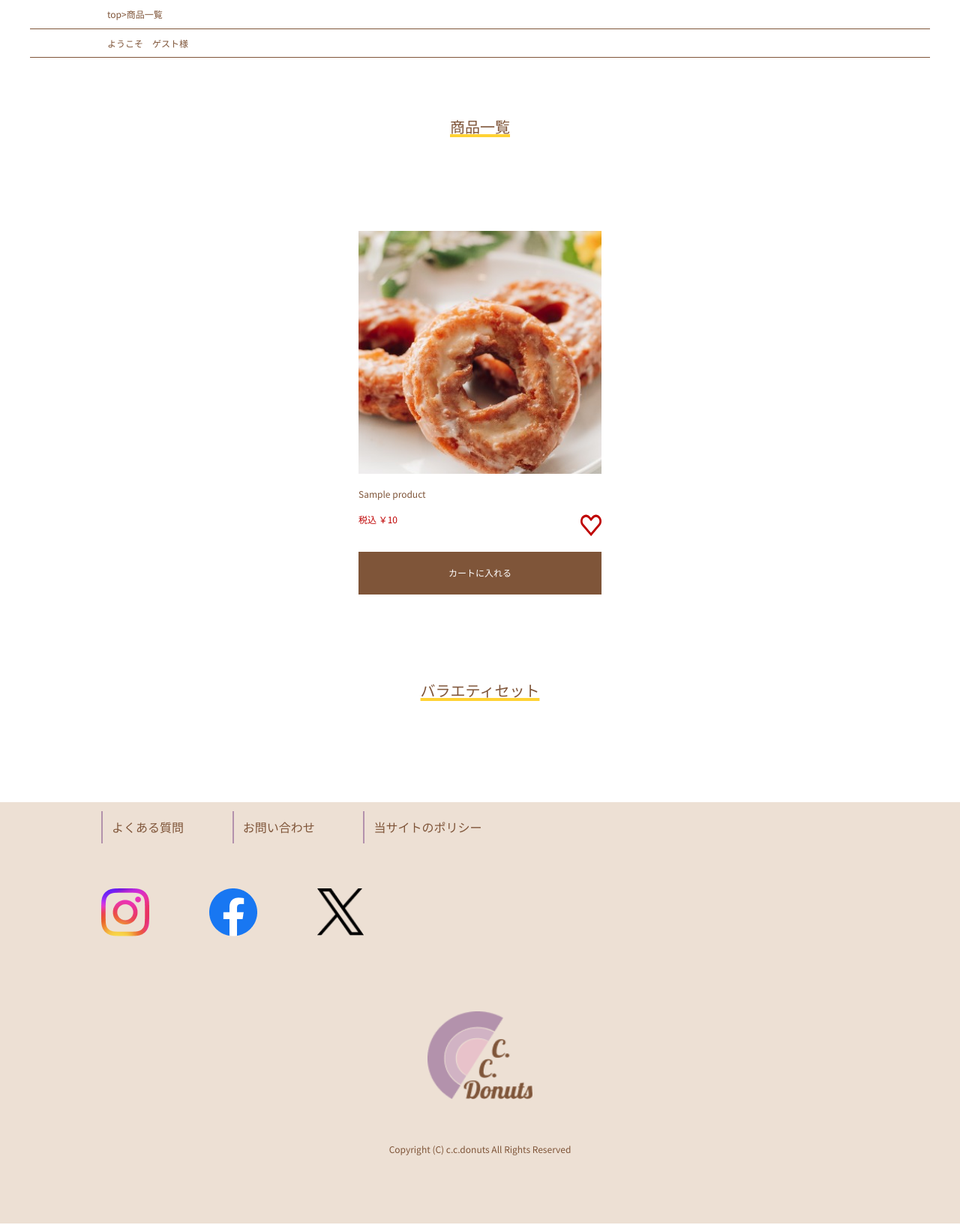
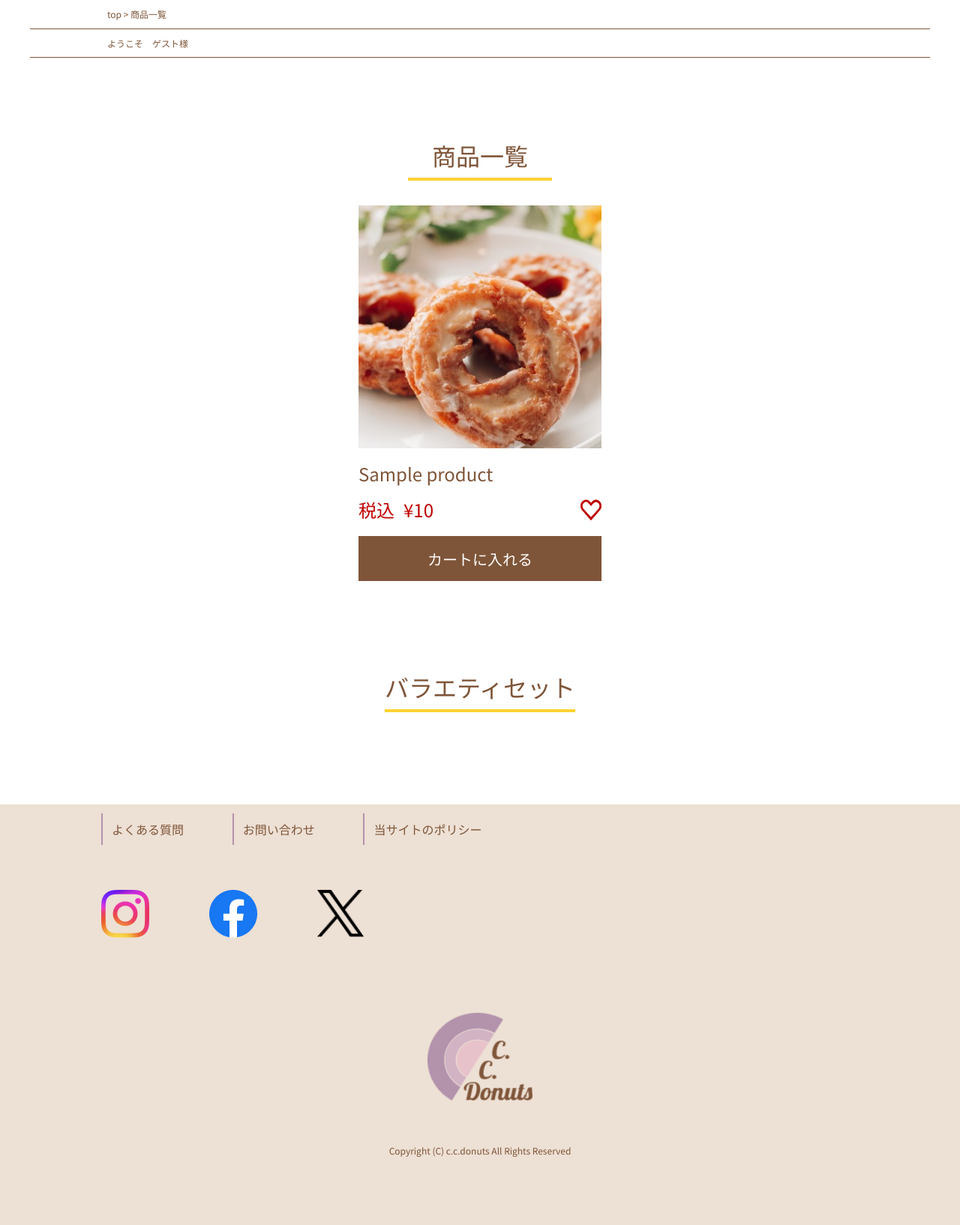
Before and after one commit to konchan-yatsu/donuts-site, a PHP site: page /product.php in a window 1280 px wide. Shown: the part 169-1803 px from the top of the page at 75% size. Run offline with PHP 8.4, Linux system fonts and the light colour scheme; tables that the repository leaves empty or names only in its code hold one stand-in row (values such as "Sample post").

Commit message:
お気に入り関連再度更新しました

```diff
--- a/common/css/product.css
+++ b/common/css/product.css
@@ -12,6 +12,10 @@ body {
   font-optical-sizing: auto;
   font-weight: 400;
   font-style: normal;
+}
+
+main .content {
+  padding-top: 32px;
 }
 
 main ul {
@@ -37,7 +41,7 @@ main p.id_name_no_cart {
 /*  アイテムサイズ指定*/
 .flex_item {
   flex-basis: 42%;
-  margin-top: 80px;
+  /* margin-bottom: 80px; */
 }
 
 /* 画像size調整 */
@@ -62,9 +66,8 @@ main h1 {
   font-size: 20px;
   text-align: center;
   text-decoration: underline 4px #FFD233;
-  margin-top: 32px;
-  padding-top: 48px;
-  margin-bottom: 48px;
+  text-underline-offset: 8px;
+  margin-bottom: 40px;
 }
 
 /* カートボタン作成・調整 */
@@ -87,7 +90,7 @@ main h1 {
 
 /* ハートの設定 */
 .inner_heart .favorite_icon {
-  width: 28px;
+  width: 20px;
 }
 
 @media screen and (min-width: 767px) {
@@ -109,9 +112,25 @@ main h1 {
     margin: 12px 0 12px 103px;
   }
 
+  main h1 {
+    font-size: 32px;
+    text-decoration: underline 4px #FFD233;
+    text-underline-offset: 16px;
+    margin-top: 32px;
+    padding-top: 48px;
+    margin-bottom: 48px;
+  }
 
   .flex_item {
     flex-basis: 27%;
+  }
+
+  .flex_name a {
+    font-size: 24px;
+  }
+
+  .inner_flex p {
+    font-size: 24px;
   }
 
 
@@ -119,6 +138,13 @@ main h1 {
     margin-bottom: 90px;
   }
 
+  input[type="submit"] {
+    font-size: 20px;
+  }
 
+  /* ハートの設定 */
+  .inner_heart .favorite_icon {
+    width: 28px;
+  }
 
 }
--- a/product.php
+++ b/product.php
@@ -19,7 +19,7 @@
     <div id="stalker"></div>
     <ul>
       <li><a href="index.php">top</a></li>
-      <li>></li>
+      <li>&nbsp;>&nbsp;</li>
       <li>商品一覧</li>
     </ul>
 
@@ -30,17 +30,17 @@
       // ログインしている
 
 
-      echo '<p class="id_name_no_cart" >ようこそ　', $_SESSION['customer']['name'], '様</p> ';
+      echo '<p class="id_name_no_cart" >ようこそ&emsp;', $_SESSION['customer']['name'], '様</p> ';
     } else {
 
-      echo '<p class="id_name_no_cart">ようこそ　ゲスト様</p> ';
+      echo '<p class="id_name_no_cart">ようこそ&emsp;ゲスト様</p> ';
     }
 
 
     ?>
     <hr>
-
-    <h1>商品一覧</h1>
+    <div class="content">
+      <h1>&emsp;商品一覧&emsp;</h1>
 
       <!-- donuts単体グループの表示 -->
       <div class="flex_content">
@@ -73,12 +73,12 @@
   <p class="flex_name">
     <a href="detail-1.php?id={$row['id']}">{$row['name']}</a>
   </p>
+END;
+            echo '<div class="inner_flex">';
+            echo '<p>';
+            echo '<a href="detail-1.php?id=', $row['id'], '">税込&ensp;&yen;', number_format($row['price']), '</a>';
+            echo '</p>';
 
-  <div class="inner_flex">
-    <p>
-      <a href="detail-1.php?id={$row['id']}">税込&nbsp;￥{$row['price']}</a>
-    </p>
-END;
 
             if (isset($_SESSION['customer'])) {
               $favorite = $pdo->prepare('SELECT * FROM favorite WHERE customer_id=? AND product_id=?');
@@ -137,16 +137,21 @@ END;
   <p><a href="detail-2.php?id={$row['id']}"><img src="common/images/{$img2[$imgId]}" alt="商品画像"></a></p>
 <p class="flex_name"><a href="detail-2.php?id={$row['id']}">{$row['name']}</a></p>
 <div class="inner_flex">
-<p><a href="detail-2.php?id={$row['id']}">税込&nbsp;￥{$row['price']}</a></p>
-
 END;
 
+            echo '<p><a href="detail-2.php?id=', $row['id'], '">税込&ensp;&yen;', number_format($row['price']), '</a></p>';
+
+
+            if (isset($_SESSION['customer'])) {
               $favorite = $pdo->prepare('SELECT * FROM favorite WHERE customer_id=? AND product_id=?');
               $favorite->execute([$_SESSION['customer']['id'], $row['id']]);
               if (empty($favorite->fetchAll())) {
                 echo '<p class="inner_heart"><a href="favorite-insert.php?id=',  $row['id'], '"><img class="favorite_icon" src="common/images/heart.svg" alt="お気に入りボタン"></a></p>';
               } else {
                 echo '<p class="inner_heart"><a href="favorite-insert.php?id=',  $row['id'], '"><img class="favorite_icon" src="common/images/heart.png" alt="お気に入りボタン"></a></p>';
+              }
+            } else {
+              echo '<p class="inner_heart"><a href="favorite-insert.php?id=',  $row['id'], '"><img class="favorite_icon" src="common/images/heart.svg" alt="お気に入りボタン"></a></p>';
             }
 
 
@@ -165,6 +170,7 @@ END;
         }
         ?>
       </div>
+    </div><!-- /content -->
 
   </main>
   <script src="common/js/common.js"> </script>
```
Also changed, not shown: common/css/index.css (+6 -4 lines), detail-1.php (+5 -5 lines). Lines whose indentation alone changed are shown as unchanged.
